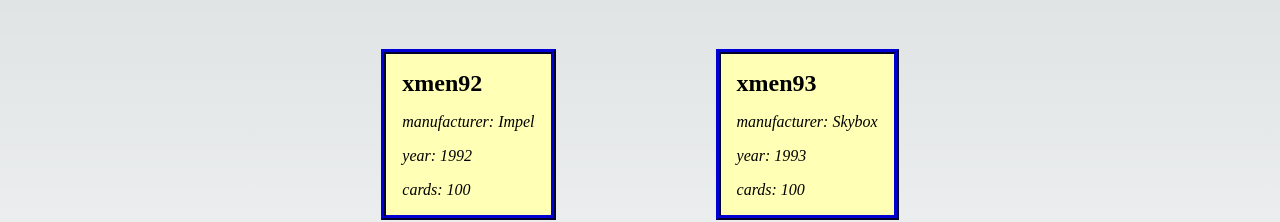
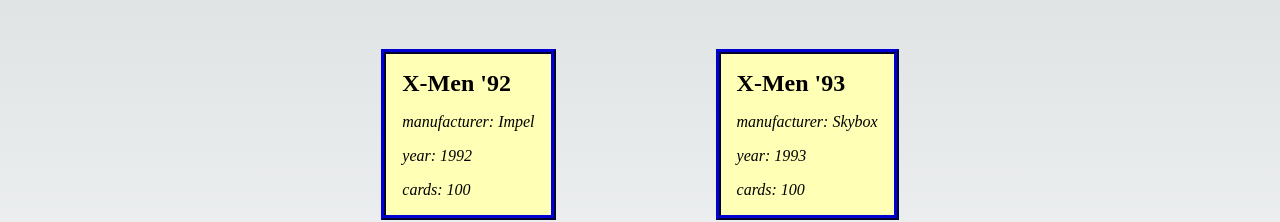
Before and after one commit to karldreher/x-men-cards, a Next.js app: page / in a window 1280 px wide. Shown: the part 209-431 px from the top of the page. Built offline with nearby package versions, Linux system fonts and the light colour scheme.

Commit message:
fix: titles

```diff
--- a/src/resources/cards.ts
+++ b/src/resources/cards.ts
@@ -20,7 +20,7 @@
 
 const deckList: Decks = [
     {
-        "title": "xmen92",
+        "title": "X-Men '92",
         "manufacturer": "Impel",
         "year": 1992,
         "cards": 100,
@@ -29,7 +29,7 @@
     },
 
     {
-        "title": "xmen93",
+        "title": "X-Men '93",
         "manufacturer": "Skybox",
         "year": 1993,
         "cards": 100,
```
